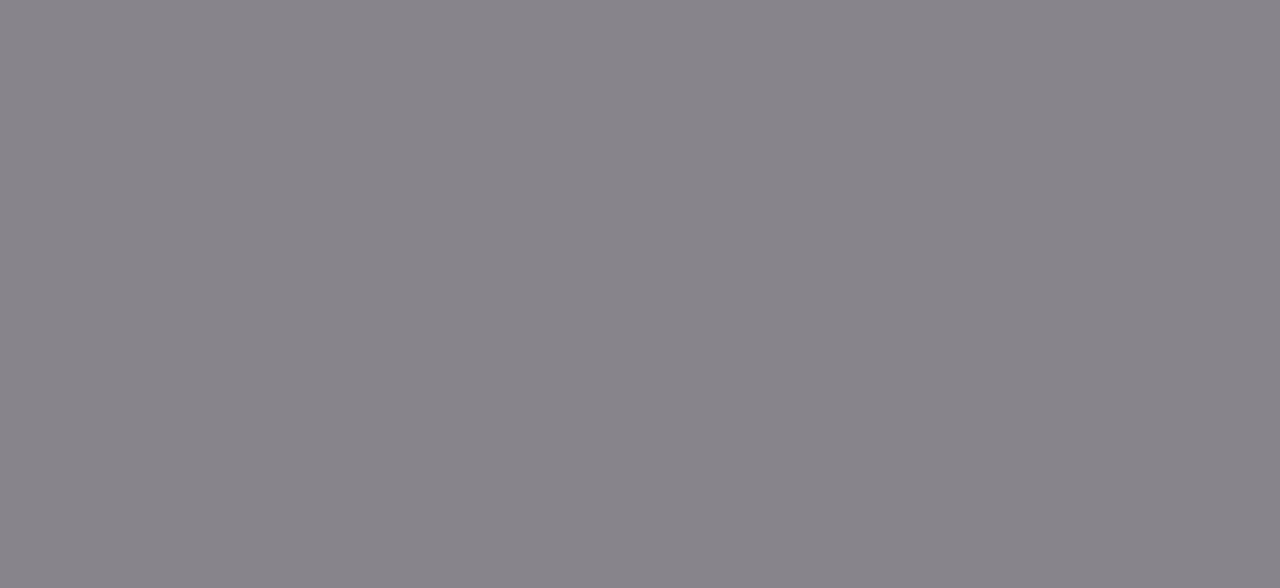
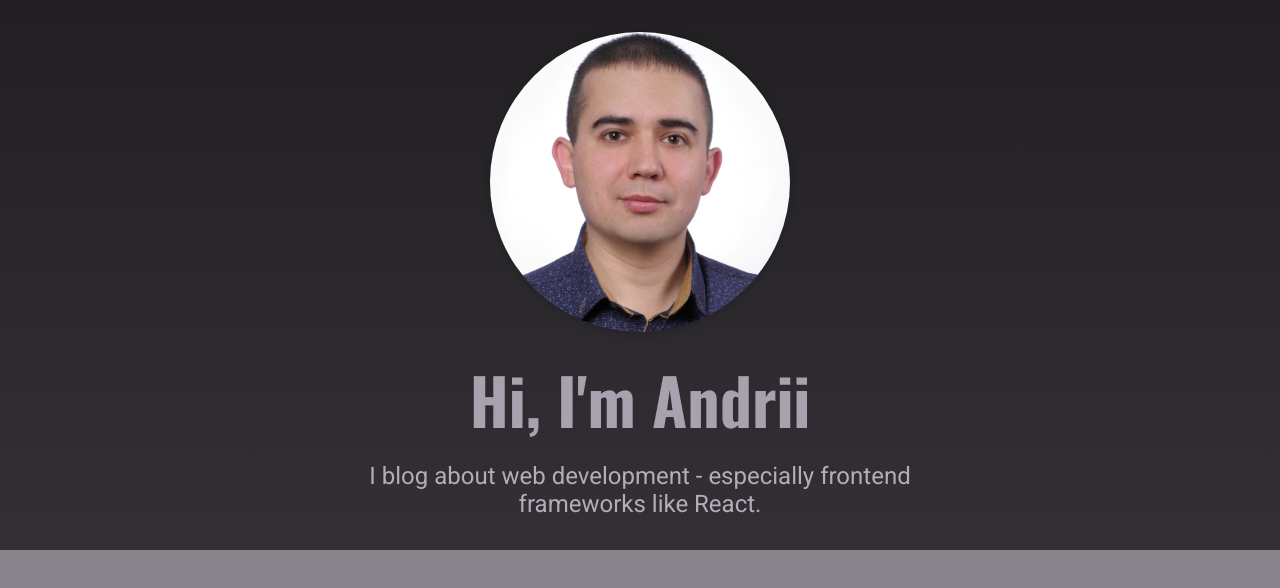
Before and after one commit to Andrew-Mysaka/blog, a Next.js app: page / in a window 1280 px wide. Shown: the top 588 px of the page. Built offline with nearby package versions, Linux system fonts and the light colour scheme.

Commit message:
Adding The "Hero" Component

```diff
--- a/components/home-page/hero.js
+++ b/components/home-page/hero.js
@@ -1,10 +1,19 @@
+import Image from "next/image";
 
+import classes from "./hero.module.css";
 
 function Hero() {
     return (
-        <>
-
-        </>
+        <section className={classes.hero}>
+            <Image className={classes.image}
+                   src={"/images/site/andrii.png"}
+                   alt={"An image showing Andrii"}
+                   width={300}
+                   height={300}
+            />
+            <h1>Hi, I'm Andrii</h1>
+            <p>I blog about web development - especially frontend frameworks like React.</p>
+        </section>
     );
 }
 
```
Also changed, not shown: public/images/site/andrii.png (added).
